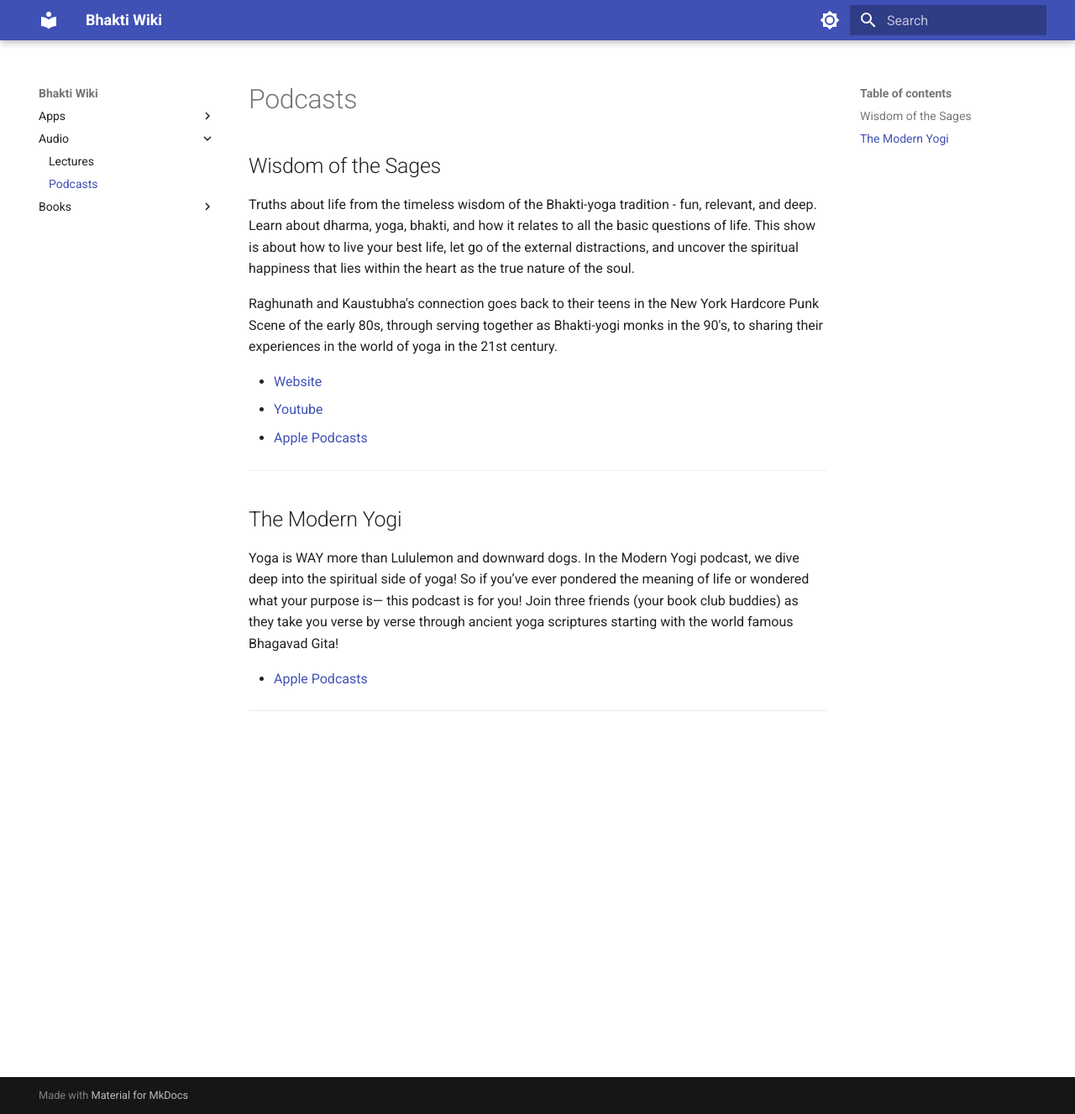
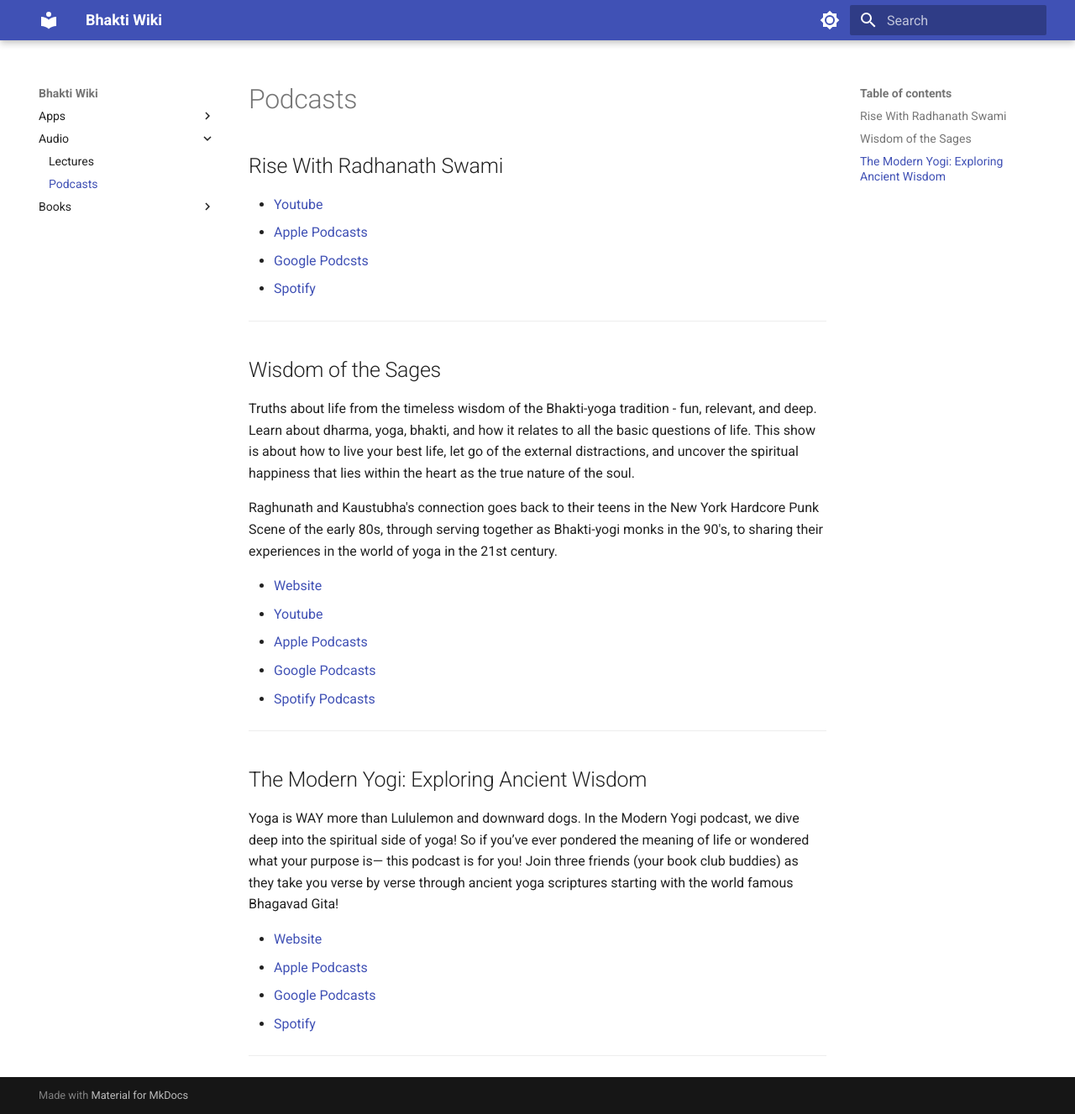
Before and after one commit to BhaktaMikee/bhaktiwiki, an MkDocs documentation site: the page built from docs/Audio/podcasts.md, in a window 1280 px wide and 1327 px high. Shown: the whole window at 84% size. Built offline with MkDocs 1.6.1 and Material for MkDocs 9.7.7, drawn with Linux system fonts in a browser that asks for light colours.

Commit message:
page updates

```diff
--- a/docs/Audio/podcasts.md
+++ b/docs/Audio/podcasts.md
@@ -1,18 +1,28 @@
+## Rise With Radhanath Swami
+
+- [Youtube](https://www.youtube.com/channel/UCIhulVNkWD2iqlWU1UEZfKg/playlists)
+- [Apple Podcasts](https://podcasts.apple.com/us/podcast/rise-with-radhanath-swami/id1683388238)
+- [Google Podcsts](https://podcasts.google.com/feed/aHR0cHM6Ly9mZWVkLnBvZGJlYW4uY29tL3JhZGhhbmF0aHN3YW1pL2ZlZWQueG1s)
+- [Spotify](https://open.spotify.com/show/174ASOMP0PNgAXQYKQOpB6)
+---
 ## Wisdom of the Sages
 Truths about life from the timeless wisdom of the Bhakti-yoga tradition - fun, relevant, and deep. Learn about dharma, yoga, bhakti, and how it relates to all the basic questions of life. This show is about how to live your best life, let go of the external distractions, and uncover the spiritual happiness that lies within the heart as the true nature of the soul.
 
 Raghunath and Kaustubha's connection goes back to their teens in the New York Hardcore Punk Scene of the early 80s, through serving together as Bhakti-yogi monks in the 90's, to sharing their experiences in the world of yoga in the 21st century.
 
-
 - [Website](https://www.wisdomofthesages.com/)
 - [Youtube](https://www.youtube.com/@WisdomoftheSages)
 - [Apple Podcasts](https://podcasts.apple.com/us/podcast/wisdom-of-the-sages/id1493055485)
+- [Google Podcasts](https://podcasts.google.com/search/Wisdom%20of%20the%20Sages)
+- [Spotify Podcasts](https://open.spotify.com/show/0K6KdeWaciOxM5IY8TZVCK)
+---
+## The Modern Yogi: Exploring Ancient Wisdom
+Yoga is WAY more than Lululemon and downward dogs. In the Modern Yogi podcast, we dive deep into the spiritual side of yoga! So if you’ve ever pondered the meaning of life or wondered what your purpose is— this podcast is for you! Join three friends (your book club buddies) as they take you verse by verse through ancient yoga scriptures starting with the world famous Bhagavad Gita!
+
+- [Website](https://themodernyogipodcast.com/)
+- [Apple Podcasts](https://podcasts.apple.com/us/podcast/the-modern-yogi-podcast/id1625753203)
+- [Google Podcasts](https://podcasts.google.com/feed/aHR0cHM6Ly90aGVtb2Rlcm55b2dpcG9kY2FzdC5jb20vZmVlZC54bWw)
+- [Spotify](https://open.spotify.com/show/6jcXhqIj4bxL8eeBh7LtTN)
+
 
 ---
-
-## The Modern Yogi
-Yoga is WAY more than Lululemon and downward dogs. In the Modern Yogi podcast, we dive deep into the spiritual side of yoga! So if you’ve ever pondered the meaning of life or wondered what your purpose is— this podcast is for you! Join three friends (your book club buddies) as they take you verse by verse through ancient yoga scriptures starting with the world famous Bhagavad Gita!
-
-- [Apple Podcasts](https://podcasts.apple.com/us/podcast/the-modern-yogi-podcast/id1625753203)
-
----
```
Also changed, not shown: docs/Apps/android.md (deleted, +0 -8 lines), docs/Apps/iOS.md (deleted, +0 -2 lines), docs/Apps/mybvl.md (added, +1 -0 lines), docs/Books/Bhaktivedanta Vedabase.md (deleted), 1 other file.
